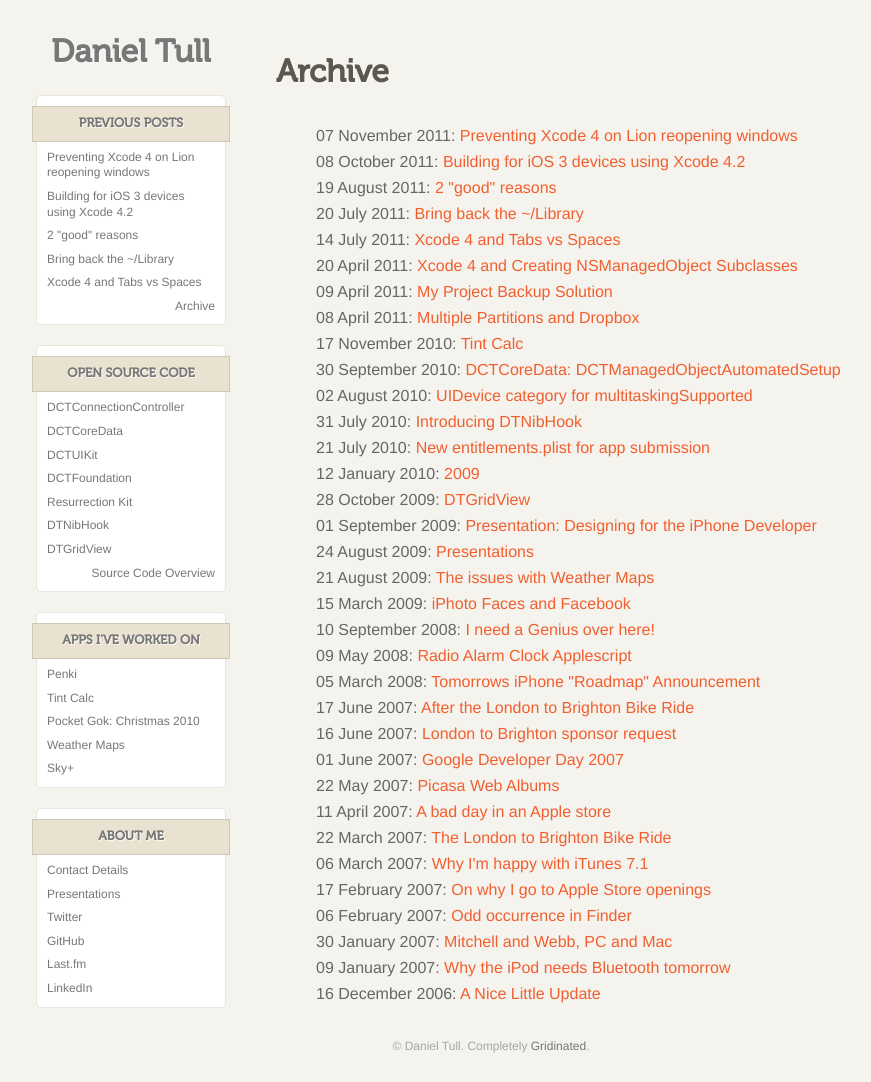
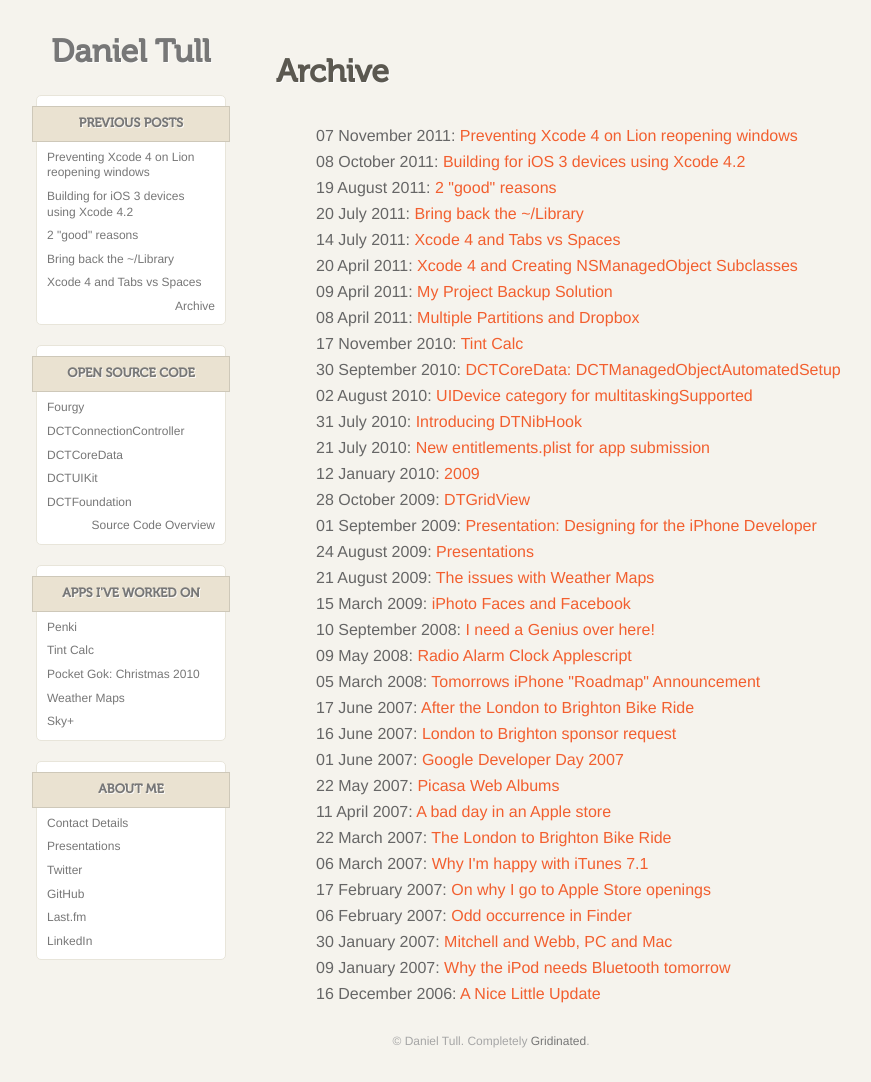
Before and after one commit to danielctull/danielctull.github.com, a Jekyll site: the page built from archive/index.html, in a window 1280 px wide. Shown: the whole page, without its empty margins (149-1020 px from the left). Built offline with Jekyll 4.4.1, drawn with Linux system fonts in a browser that asks for light colours.

Commit message:
Update source code list

```diff
--- a/_includes/opensourcemenu.html
+++ b/_includes/opensourcemenu.html
@@ -1,11 +1,9 @@
 <h3>Open Source Code</h3>
 <ul>
+	<li><a href="http://github.com/danielctull/Fourgy">Fourgy</a></li>
 	<li><a href="http://github.com/danielctull/DCTConnectionController">DCTConnectionController</a></li>
 	<li><a href="http://github.com/danielctull/DCTCoreData">DCTCoreData</a></li>
 	<li><a href="http://github.com/danielctull/DCTUIKit">DCTUIKit</a></li>
 	<li><a href="http://github.com/danielctull/DCTFoundation">DCTFoundation</a></li>
-	<li><a href="http://github.com/danielctull/DTResurrectionKit">Resurrection Kit</a></li>
-	<li><a href="http://github.com/danielctull/DTNibHook">DTNibHook</a></li>
-	<li><a href="http://github.com/danielctull/DTGridView">DTGridView</a></li>
 	<li class="more"><a href="/code/">Source Code Overview</a></li>
 </ul>
```
